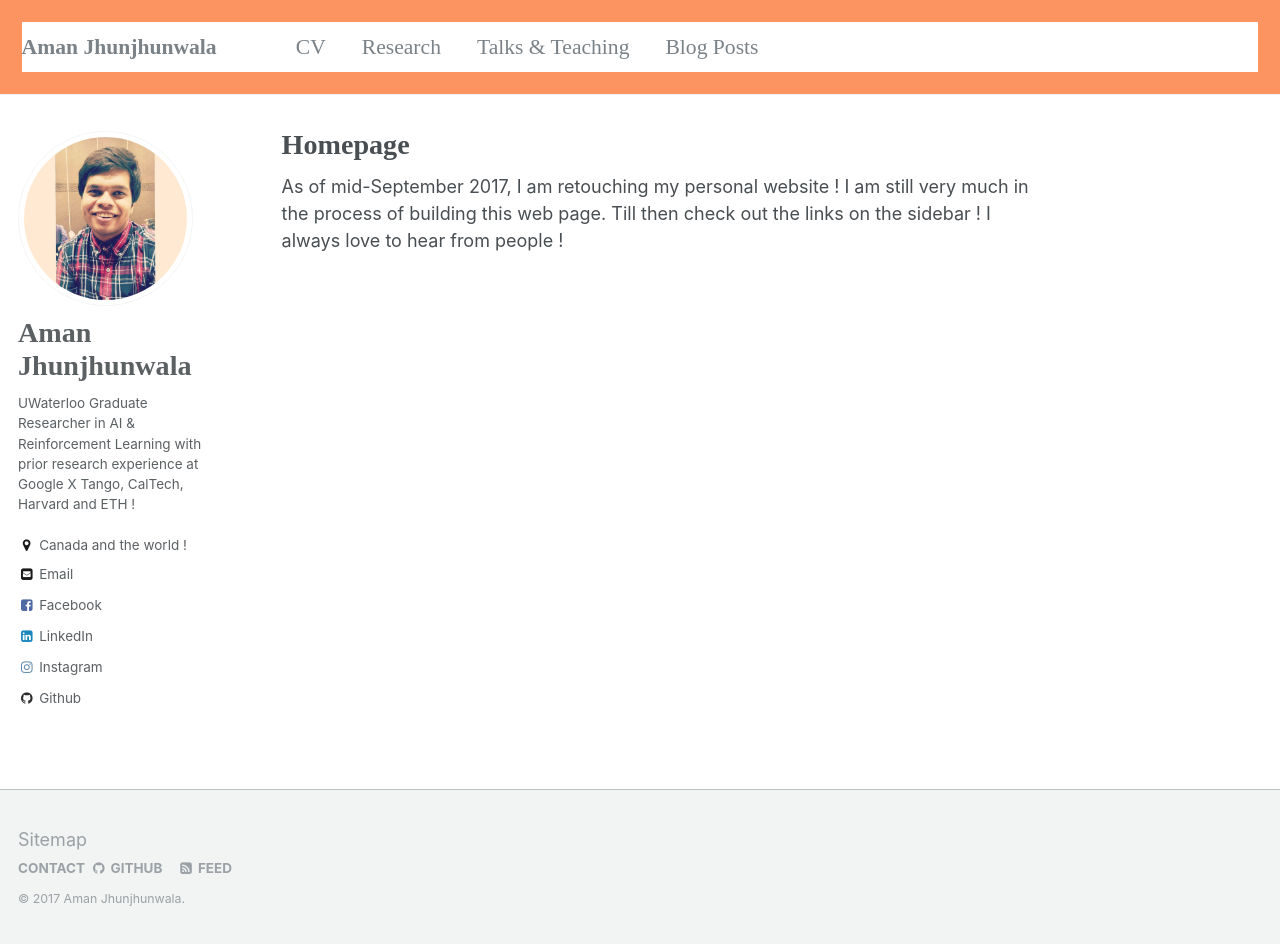
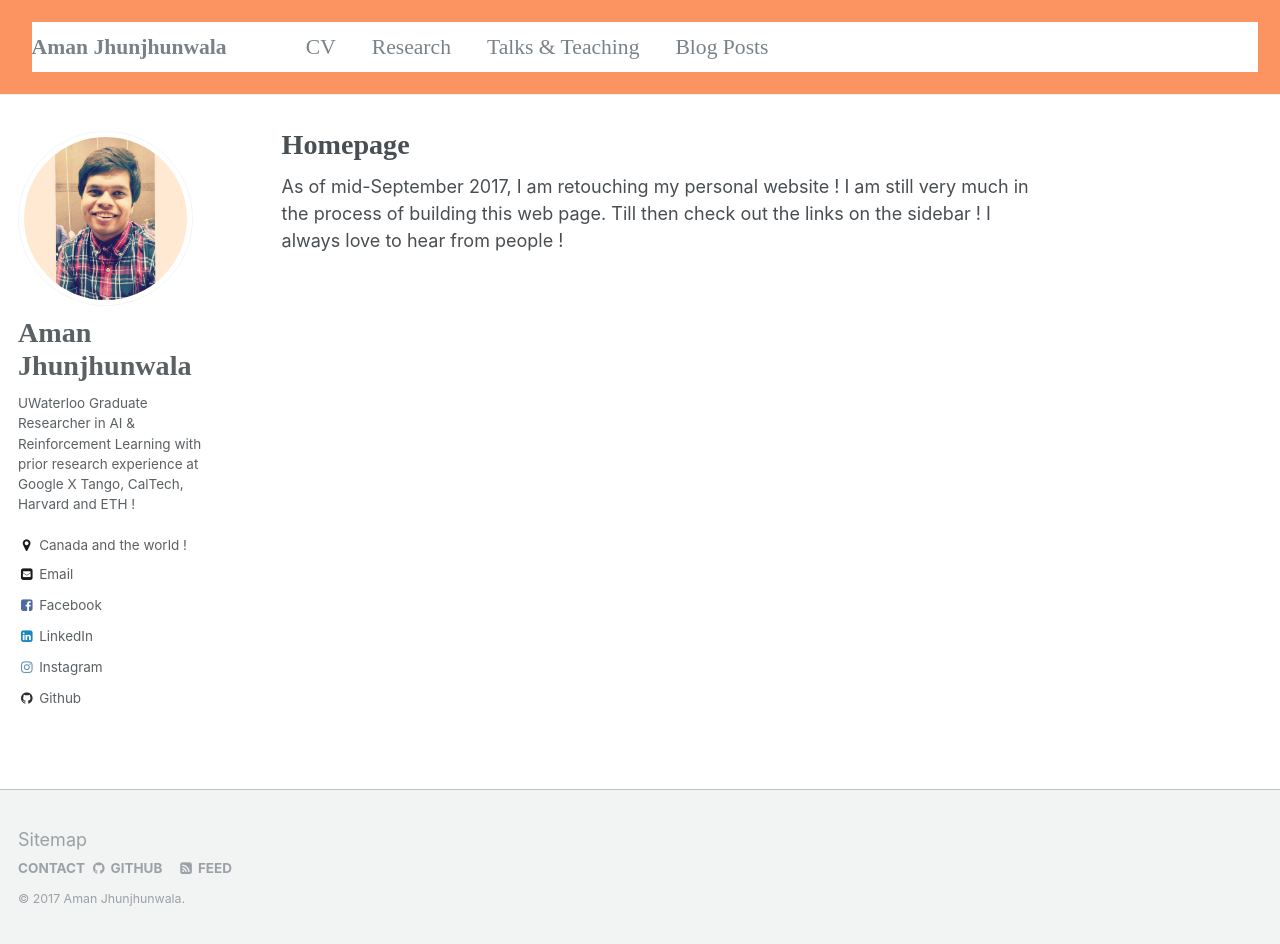
Before and after one commit to amanjhunjhunwala/amanjhunjhunwala.github.io, a Jekyll site: the page built from _pages/about.md, in a window 1280 px wide and 944 px high. Built offline with Jekyll 4.4.1, drawn with Linux system fonts in a browser that asks for light colours; some web fonts are replaced.

Commit message:
Update masthead.html

```diff
--- a/_includes/masthead.html
+++ b/_includes/masthead.html
@@ -2,7 +2,7 @@
 
 <div class="masthead" style="font-size: 120%;background-color: #FC9462;">
   <div class="masthead__inner-wrap">
-    <div class="masthead__menu">
+    <div class="masthead__menu" style="margin-left: 10px">
       <nav id="site-nav" class="greedy-nav">
         <button><div class="navicon"></div></button>
         <ul class="visible-links">
```
